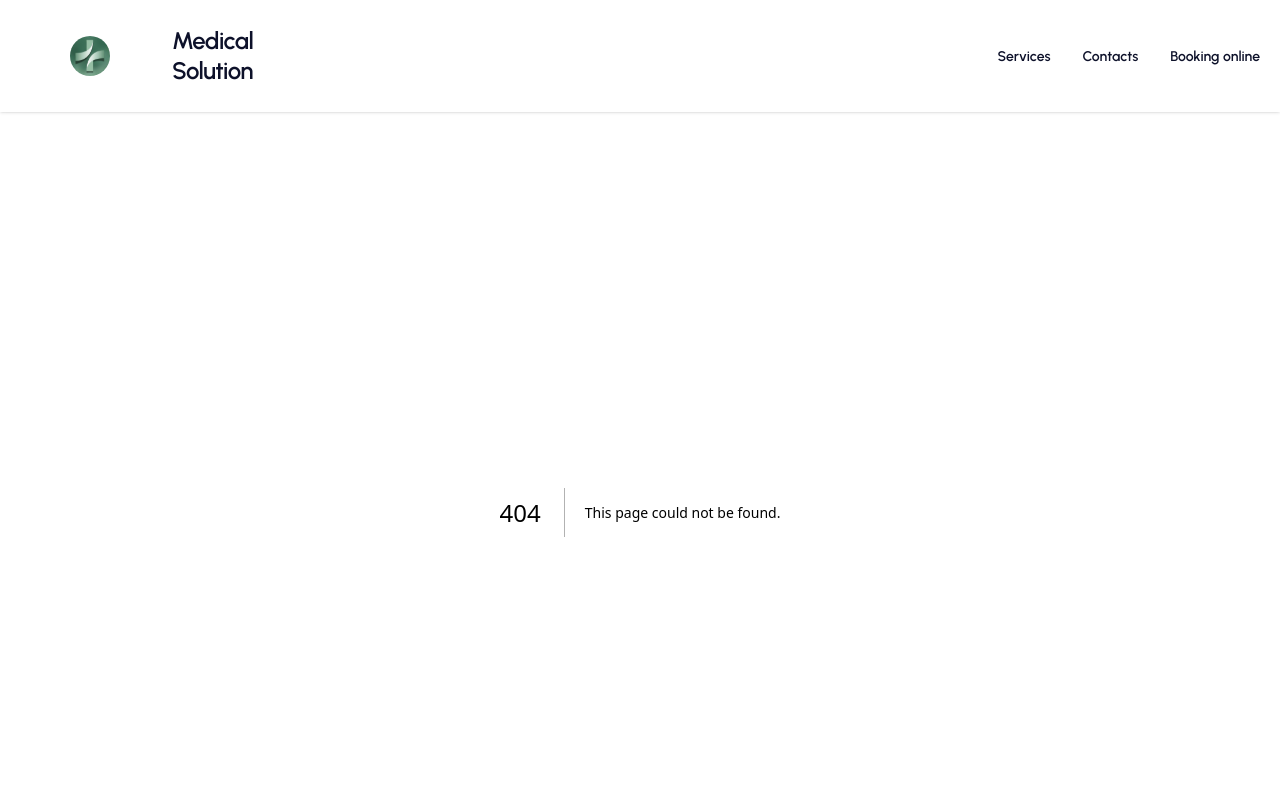
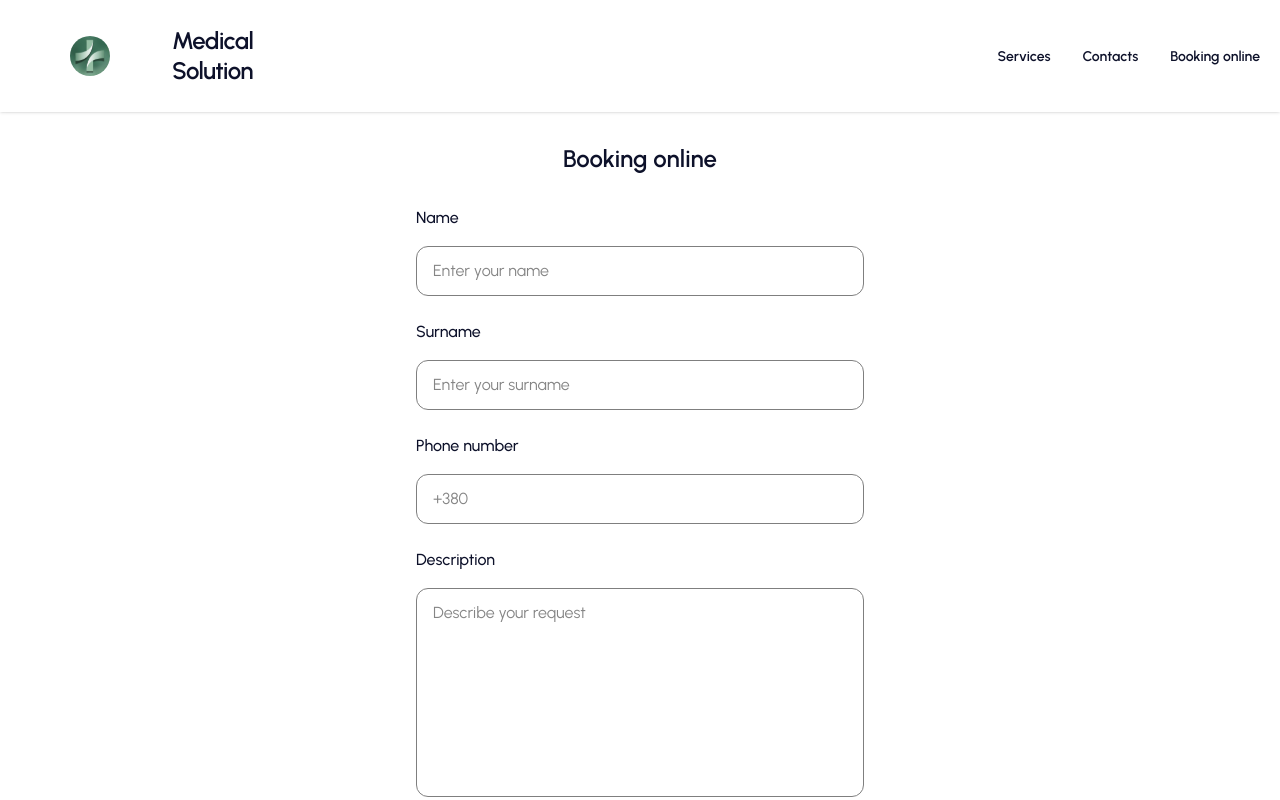
Before and after one commit to Langrafka/medical-services-frontend, a Next.js app: page /booking in a window 1280 px wide. Before the commit this address had no page. Shown: the top 800 px of the page. Built offline with nearby package versions, Linux system fonts and the light colour scheme.

Commit message:
basic booking form

```diff
--- a/package.json
+++ b/package.json
@@ -14,7 +14,8 @@
     "react": "19.0.0",
     "react-dom": "19.0.0",
     "sass": "^1.97.1",
-    "tailwindcss": "^4.0.0"
+    "tailwindcss": "^4.0.0",
+    "zod": "^4.2.1"
   },
   "devDependencies": {
     "@tailwindcss/postcss": "^4.0.0",
--- /dev/null
+++ b/src/app/booking/page.tsx
@@ -0,0 +1,16 @@
+import { BookingForm } from "@/src/components/booking/BookingForm";
+import React from "react";
+
+export default function BookingPage() {
+  return (
+    <div className="min-h-screen flex justify-center py-8 px-5">
+      <div className="w-full max-w-[375px] md:max-w-md bg-transparent">
+        <h1 className="font-sans font-semibold text-[24px] text-main-dark text-center mb-8 leading-tight">
+          Booking online
+        </h1>
+
+        <BookingForm />
+      </div>
+    </div>
+  );
+}
--- a/src/app/layout.tsx
+++ b/src/app/layout.tsx
@@ -8,6 +8,11 @@ const urbanist = Urbanist({
   variable: "--font-urbanist",
   display: "swap",
 });
+
+export const metadata = {
+  title: "Medical Solution",
+  description: "Professional medical services",
+};
 
 export default function RootLayout({
   children,
--- /dev/null
+++ b/src/components/booking/BookingForm.tsx
@@ -0,0 +1,226 @@
+"use client";
+
+import { useState, ChangeEvent, FormEvent } from "react";
+import { ZodError } from "zod";
+import {
+  bookingFormSchema,
+  BookingFormData,
+} from "@/src/schemas/booking.schema";
+
+const initialFormData: BookingFormData = {
+  name: "",
+  surname: "",
+  phone: "",
+  description: "",
+};
+
+type FormErrors = Partial<Record<keyof BookingFormData, string>>;
+
+export const BookingForm = () => {
+  const [formData, setFormData] = useState<BookingFormData>(initialFormData);
+  const [errors, setErrors] = useState<FormErrors>({});
+  const [touched, setTouched] = useState<Record<string, boolean>>({});
+  const [isSubmitting, setIsSubmitting] = useState(false);
+  const [submitSuccess, setSubmitSuccess] = useState(false);
+
+  const handleChange = (
+    e: ChangeEvent<HTMLInputElement | HTMLTextAreaElement>,
+  ) => {
+    const { name, value } = e.target;
+    setFormData((prev) => ({ ...prev, [name]: value }));
+    if (touched[name]) {
+      setErrors((prev) => ({ ...prev, [name]: undefined }));
+    }
+  };
+
+  const validateField = (field: keyof BookingFormData, value: string) => {
+    try {
+      bookingFormSchema.pick({ [field]: true }).parse({ [field]: value });
+      setErrors((prev) => ({ ...prev, [field]: undefined }));
+    } catch (error) {
+      if (error instanceof ZodError) {
+        const fieldError = error.issues[0]?.message;
+        setErrors((prev) => ({ ...prev, [field]: fieldError }));
+      }
+    }
+  };
+
+  const handleBlur = (field: keyof BookingFormData) => {
+    setTouched((prev) => ({ ...prev, [field]: true }));
+    validateField(field, formData[field]);
+  };
+
+  const formatPhoneNumber = (value: string): string => {
+    let cleaned = value.replace(/[^\d+]/g, "");
+    if (cleaned.length > 0 && !cleaned.startsWith("+")) {
+      if (cleaned.startsWith("380")) {
+        cleaned = "+" + cleaned;
+      } else if (cleaned.startsWith("80")) {
+        cleaned = "+3" + cleaned;
+      } else if (cleaned.startsWith("0")) {
+        cleaned = "+38" + cleaned;
+      } else {
+        cleaned = "+380" + cleaned;
+      }
+    }
+    if (cleaned.length > 13) cleaned = cleaned.slice(0, 13);
+    return cleaned;
+  };
+
+  const handlePhoneChange = (e: ChangeEvent<HTMLInputElement>) => {
+    const formatted = formatPhoneNumber(e.target.value);
+    setFormData((prev) => ({ ...prev, phone: formatted }));
+    if (touched.phone) setErrors((prev) => ({ ...prev, phone: undefined }));
+  };
+
+  const handleSubmit = async (e: FormEvent<HTMLFormElement>) => {
+    e.preventDefault();
+    setTouched({ name: true, surname: true, phone: true, description: true });
+
+    try {
+      const validatedData = bookingFormSchema.parse(formData);
+      setErrors({});
+      setIsSubmitting(true);
+
+      console.log("Validated data:", validatedData);
+      await new Promise((resolve) => setTimeout(resolve, 1500));
+
+      setSubmitSuccess(true);
+      setFormData(initialFormData);
+      setTouched({});
+      setTimeout(() => setSubmitSuccess(false), 5000);
+    } catch (error) {
+      if (error instanceof ZodError) {
+        const fieldErrors: FormErrors = {};
+        error.issues.forEach((err) => {
+          if (err.path[0])
+            fieldErrors[err.path[0] as keyof BookingFormData] = err.message;
+        });
+        setErrors(fieldErrors);
+      }
+    } finally {
+      setIsSubmitting(false);
+    }
+  };
+
+  const getInputClass = (hasError: boolean) =>
+    `w-full px-4 py-3 rounded-xl border bg-white focus:outline-none focus:ring-1 transition-all font-sans text-main-dark placeholder:text-[#858585] ${
+      hasError
+        ? "border-red-500 focus:ring-red-500"
+        : "border-[var(--color-border-input)] focus:border-[#58A07A] focus:ring-[#58A07A]"
+    }`;
+
+  return (
+    <div className="w-full">
+      {submitSuccess && (
+        <div className="mb-6 p-4 bg-green-50 border border-green-200 rounded-xl">
+          <p className="text-[#58A07A] text-center font-medium">
+            Request sent successfully!
+          </p>
+        </div>
+      )}
+
+      <form onSubmit={handleSubmit} className="flex flex-col gap-6" noValidate>
+        <div className="flex flex-col gap-4">
+          <label
+            htmlFor="name"
+            className="font-sans font-medium text-main-dark"
+          >
+            Name
+          </label>
+          <input
+            type="text"
+            id="name"
+            name="name"
+            value={formData.name}
+            onChange={handleChange}
+            onBlur={() => handleBlur("name")}
+            placeholder="Enter your name"
+            className={getInputClass(!!(touched.name && errors.name))}
+          />
+          {touched.name && errors.name && (
+            <p className="text-sm text-red-500">{errors.name}</p>
+          )}
+        </div>
+
+        <div className="flex flex-col gap-4">
+          <label
+            htmlFor="surname"
+            className="font-sans font-medium text-main-dark"
+          >
+            Surname
+          </label>
+          <input
+            type="text"
+            id="surname"
+            name="surname"
+            value={formData.surname}
+            onChange={handleChange}
+            onBlur={() => handleBlur("surname")}
+            placeholder="Enter your surname"
+            className={getInputClass(!!(touched.surname && errors.surname))}
+          />
+          {touched.surname && errors.surname && (
+            <p className="text-sm text-red-500">{errors.surname}</p>
+          )}
+        </div>
+
+        <div className="flex flex-col gap-4">
+          <label
+            htmlFor="phone"
+            className="font-sans font-medium text-main-dark"
+          >
+            Phone number
+          </label>
+          <input
+            type="tel"
+            id="phone"
+            name="phone"
+            value={formData.phone}
+            onChange={handlePhoneChange}
+            onBlur={() => handleBlur("phone")}
+            placeholder="+380"
+            className={getInputClass(!!(touched.phone && errors.phone))}
+          />
+          {touched.phone && errors.phone && (
+            <p className="text-sm text-red-500">{errors.phone}</p>
+          )}
+        </div>
+
+        <div className="flex flex-col gap-4">
+          <label
+            htmlFor="description"
+            className="font-sans font-medium text-main-dark"
+          >
+            Description
+          </label>
+          <textarea
+            id="description"
+            name="description"
+            value={formData.description}
+            onChange={handleChange}
+            onBlur={() => handleBlur("description")}
+            placeholder="Describe your request"
+            className={`${getInputClass(!!(touched.description && errors.description))} h-[209px] resize-none`}
+          />
+          <div className="flex justify-between">
+            {touched.description && errors.description && (
+              <p className="text-sm text-red-500">{errors.description}</p>
+            )}
+            <p className="text-xs text-[#858585] ml-auto">
+              {formData.description.length}/500
+            </p>
+          </div>
+        </div>
+
+        <button
+          type="submit"
+          disabled={isSubmitting}
+          className="btn-primary w-full h-[48px] flex items-center justify-center mt-2"
+        >
+          {isSubmitting ? "Sending..." : "Send"}
+        </button>
+      </form>
+    </div>
+  );
+};
--- a/src/constants/navigation.ts
+++ b/src/constants/navigation.ts
@@ -1,5 +1,5 @@
 export const MENU_LINKS = [
-  { name: "Services", href: "#services", delay: "delay-[100ms]" },
-  { name: "Contacts", href: "#contacts", delay: "delay-[150ms]" },
-  { name: "Booking online", href: "#", delay: "delay-[200ms]" },
+  { name: "Services", href: "/#services", delay: "delay-[100ms]" },
+  { name: "Contacts", href: "/#contacts", delay: "delay-[150ms]" },
+  { name: "Booking online", href: "/booking", delay: "delay-[200ms]" },
 ];
--- /dev/null
+++ b/src/schemas/booking.schema.tsx
@@ -0,0 +1,53 @@
+import { z } from "zod";
+
+export const bookingFormSchema = z.object({
+  name: z
+    .string()
+    .min(1, "Name is required")
+    .min(2, "Name must be at least 2 characters")
+    .max(50, "Name must not exceed 50 characters")
+    .regex(
+      /^[a-zA-Zа-яА-ЯіІїЇєЄґҐ\s'-]+$/,
+      "Name can only contain letters, spaces, hyphens and apostrophes",
+    )
+    .transform((val) => val.trim()),
+
+  surname: z
+    .string()
+    .min(1, "Surname is required")
+    .min(2, "Surname must be at least 2 characters")
+    .max(50, "Surname must not exceed 50 characters")
+    .regex(
+      /^[a-zA-Zа-яА-ЯіІїЇєЄґҐ\s'-]+$/,
+      "Surname can only contain letters, spaces, hyphens and apostrophes",
+    )
+    .transform((val) => val.trim()),
+
+  phone: z
+    .string()
+    .min(1, "Phone number is required")
+    .transform((val) => val.replace(/[\s\-\(\)]/g, ""))
+    .refine(
+      (val) => {
+        const ukrainePattern = /^\+380\d{9}$/;
+        const internationalPattern = /^\+[1-9]\d{9,14}$/;
+        return ukrainePattern.test(val) || internationalPattern.test(val);
+      },
+      {
+        message: "Enter a valid phone number (e.g., +380XXXXXXXXX)",
+      },
+    ),
+
+  description: z
+    .string()
+    .min(1, "Description is required")
+    .min(10, "Description must be at least 10 characters")
+    .max(500, "Description must not exceed 500 characters")
+    .transform((val) => val.trim()),
+});
+
+export type BookingFormData = z.infer<typeof bookingFormSchema>;
+
+export const createFieldSchema = (field: keyof BookingFormData) => {
+  return bookingFormSchema.pick({ [field]: true });
+};
--- a/src/styles/global.css
+++ b/src/styles/global.css
@@ -6,6 +6,7 @@
   --color-main-dark: #0D112A;
   --color-brand-green: #58A07A;
   --color-placeholder: #858585;
+  --color-border-input: rgba(127, 127, 127, 1);
 
   --background-image-brand-gradient: linear-gradient(130.27deg, #3B6E57 -6.09%, #72D4A8 127.58%);
 
--- /dev/null
+++ b/src/types/BookingFormData.tsx
@@ -0,0 +1,6 @@
+export interface BookingFormData {
+  name: string;
+  surname: string;
+  phone: string;
+  description: string;
+}
```
Also changed, not shown: 1 other file (tests, documents, lock files or other folders).
